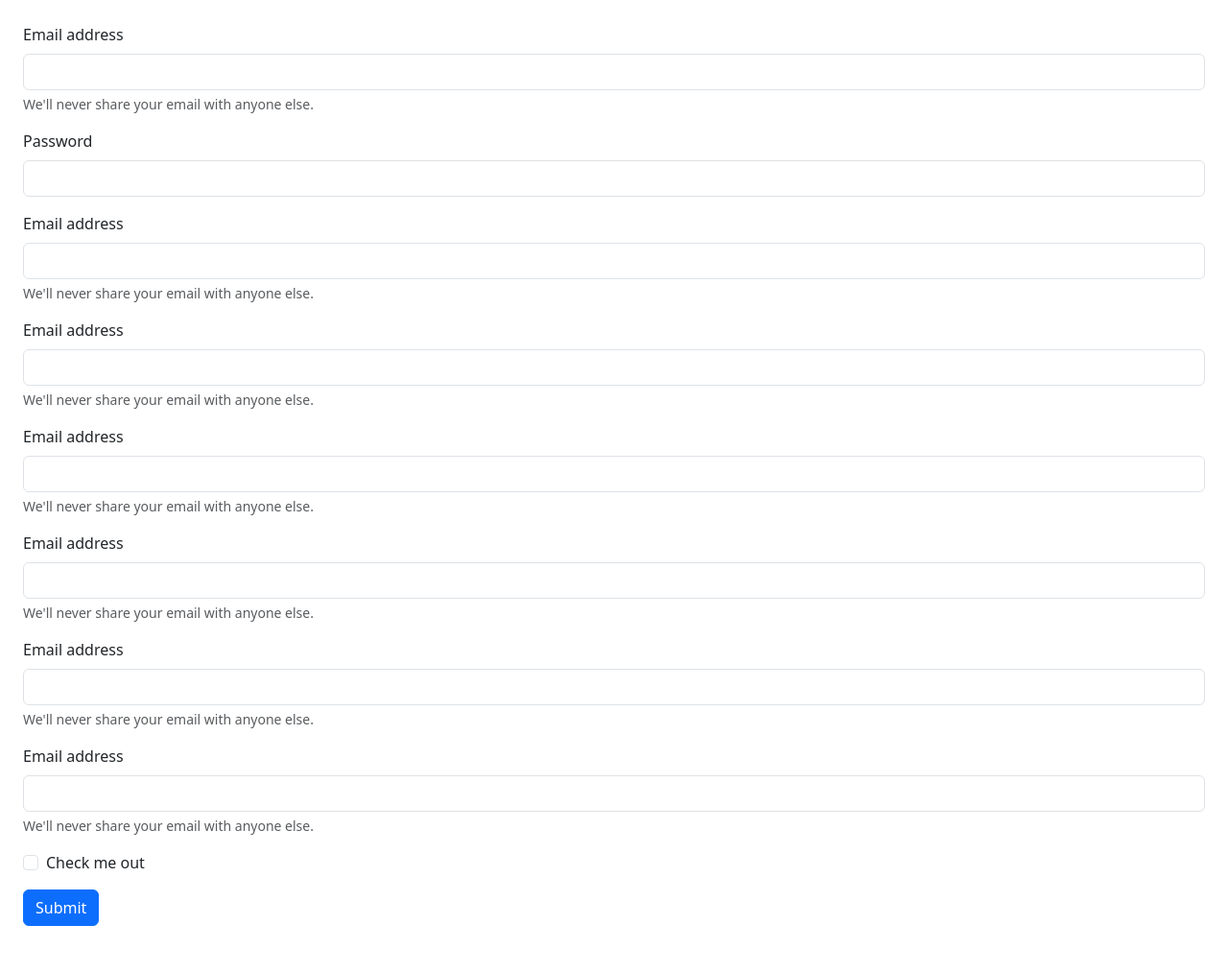
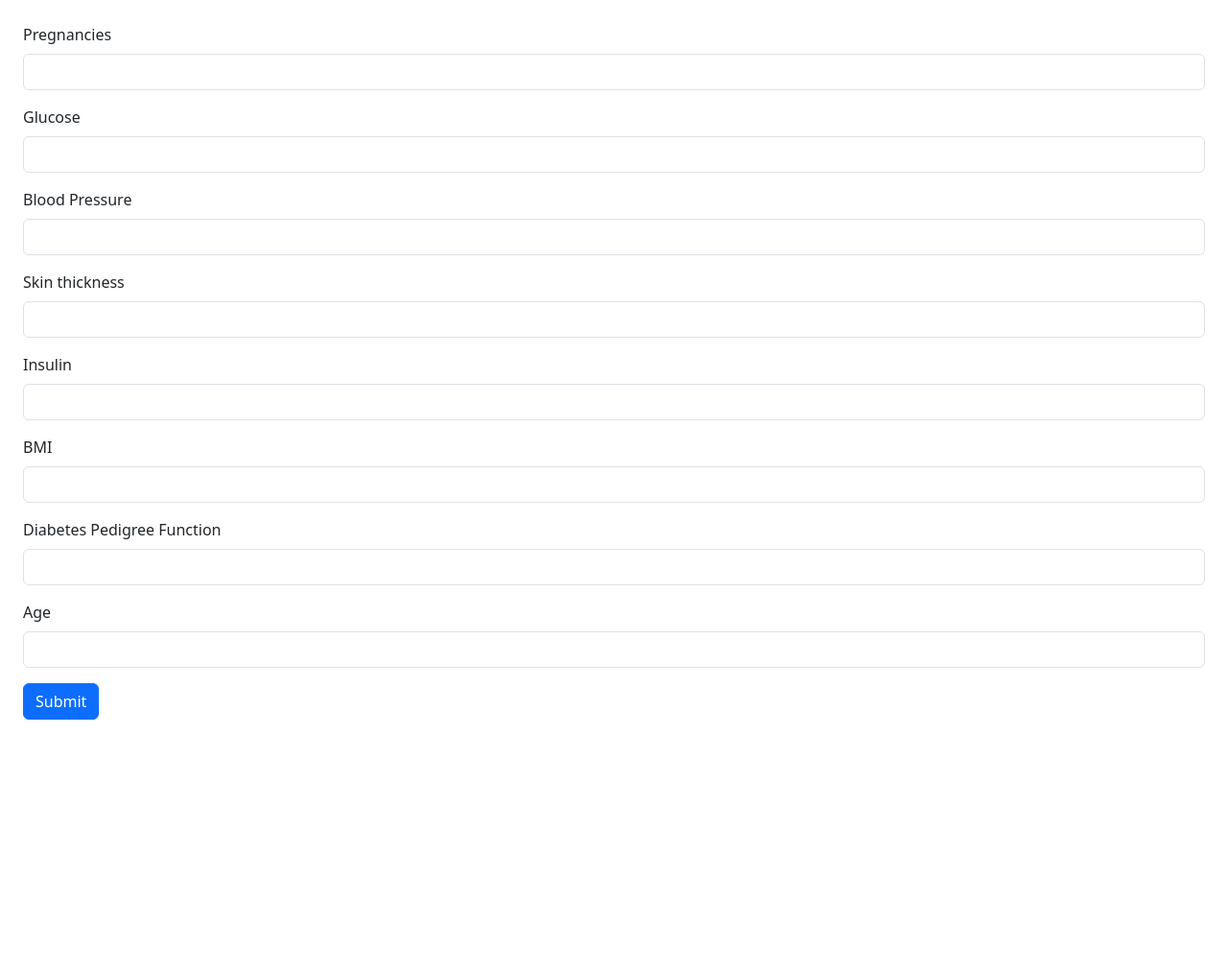
Before and after one commit to ImeshaDilshani/Diabetes-Prediction-System, a Django app: page / in a window 1280 px wide. Shown: the whole page at 96% size. After the commit the page ends 750 px from the top, so only its background shows below. Run offline with Django 4.2, Linux system fonts and the light colour scheme.

Commit message:
created form to get predict detail

```diff
--- a/diabetesPrediction/diabetesPrediction/templates/home.html
+++ b/diabetesPrediction/diabetesPrediction/templates/home.html
@@ -9,48 +9,37 @@
 <body>
     <form class="mb-4 p-4" >
         <div class="mb-3">
-          <label for="exampleInputEmail1" class="form-label">Email address</label>
+          <label for="exampleInputEmail1" class="form-label">Pregnancies</label>
           <input type="email" class="form-control" id="exampleInputEmail1" aria-describedby="emailHelp">
-          <div id="emailHelp" class="form-text">We'll never share your email with anyone else.</div>
         </div>
         <div class="mb-3">
-          <label for="exampleInputPassword1" class="form-label">Password</label>
+          <label for="exampleInputPassword1" class="form-label">Glucose</label>
           <input type="password" class="form-control" id="exampleInputPassword1">
         </div>
         <div class="mb-3">
-            <label for="exampleInputEmail1" class="form-label">Email address</label>
+            <label for="exampleInputEmail1" class="form-label">Blood Pressure</label>
             <input type="email" class="form-control" id="exampleInputEmail1" aria-describedby="emailHelp">
-            <div id="emailHelp" class="form-text">We'll never share your email with anyone else.</div>
           </div>
           <div class="mb-3">
-            <label for="exampleInputEmail1" class="form-label">Email address</label>
+            <label for="exampleInputEmail1" class="form-label">Skin thickness</label>
             <input type="email" class="form-control" id="exampleInputEmail1" aria-describedby="emailHelp">
-            <div id="emailHelp" class="form-text">We'll never share your email with anyone else.</div>
           </div>
           <div class="mb-3">
-            <label for="exampleInputEmail1" class="form-label">Email address</label>
+            <label for="exampleInputEmail1" class="form-label">Insulin</label>
             <input type="email" class="form-control" id="exampleInputEmail1" aria-describedby="emailHelp">
-            <div id="emailHelp" class="form-text">We'll never share your email with anyone else.</div>
           </div>
           <div class="mb-3">
-            <label for="exampleInputEmail1" class="form-label">Email address</label>
+            <label for="exampleInputEmail1" class="form-label">BMI</label>
             <input type="email" class="form-control" id="exampleInputEmail1" aria-describedby="emailHelp">
-            <div id="emailHelp" class="form-text">We'll never share your email with anyone else.</div>
           </div>
           <div class="mb-3">
-            <label for="exampleInputEmail1" class="form-label">Email address</label>
+            <label for="exampleInputEmail1" class="form-label">Diabetes Pedigree Function</label>
             <input type="email" class="form-control" id="exampleInputEmail1" aria-describedby="emailHelp">
-            <div id="emailHelp" class="form-text">We'll never share your email with anyone else.</div>
           </div>
           <div class="mb-3">
-            <label for="exampleInputEmail1" class="form-label">Email address</label>
+            <label for="exampleInputEmail1" class="form-label">Age</label>
             <input type="email" class="form-control" id="exampleInputEmail1" aria-describedby="emailHelp">
-            <div id="emailHelp" class="form-text">We'll never share your email with anyone else.</div>
           </div>
-        <div class="mb-3 form-check">
-          <input type="checkbox" class="form-check-input" id="exampleCheck1">
-          <label class="form-check-label" for="exampleCheck1">Check me out</label>
-        </div>
         <button type="submit" class="btn btn-primary">Submit</button>
       </form>
 </body>
```
